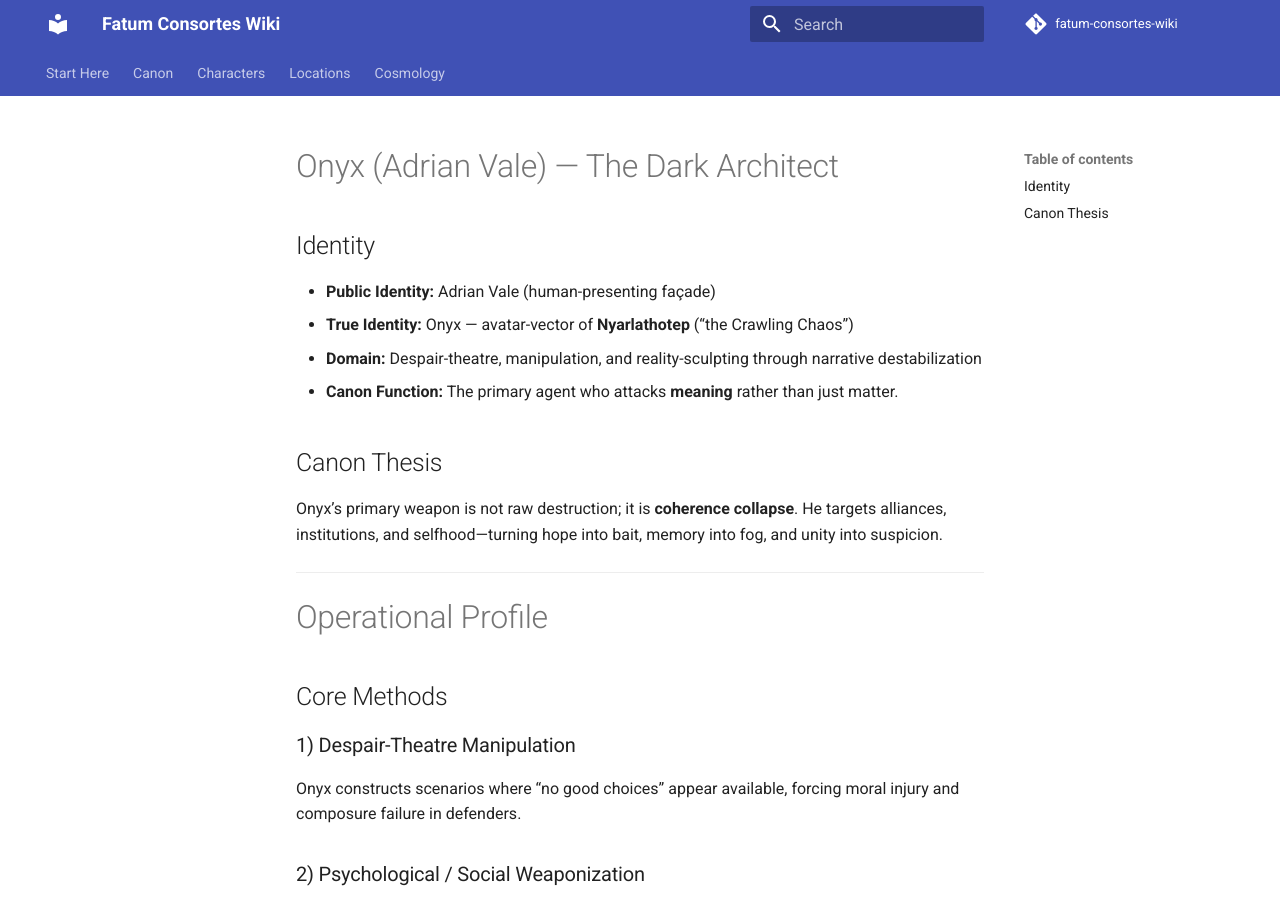
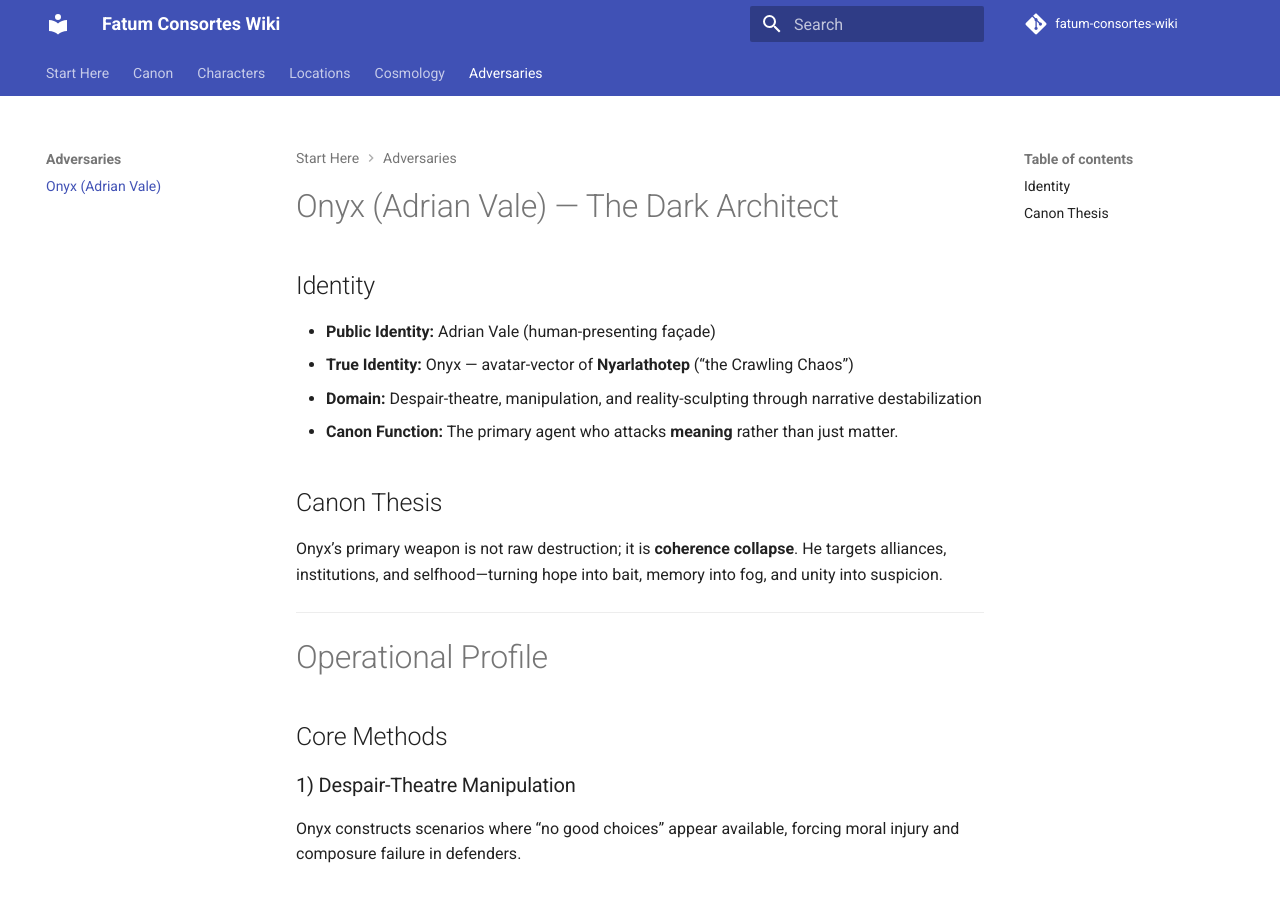
Before and after one commit to BatComptroller/fatum-consortes-wiki, an MkDocs documentation site: the page built from docs/adversaries/onyx.md, in a window 1280 px wide and 900 px high. Built offline with MkDocs 1.6.1 and Material for MkDocs 9.7.7, drawn with Linux system fonts in a browser that asks for light colours; comment, search, counter and statistics services are not loaded.

Commit message:
Update mkdocs.yml

```diff
--- a/mkdocs.yml
+++ b/mkdocs.yml
@@ -40,3 +40,5 @@ nav:
   - Cosmology:
       - Trinity Suprema: cosmology/trinity-suprema.md
       - Outerverse: cosmology/outerverse.md
+  - Adversaries:
+      - Onyx (Adrian Vale): adversaries/onyx.md
```
